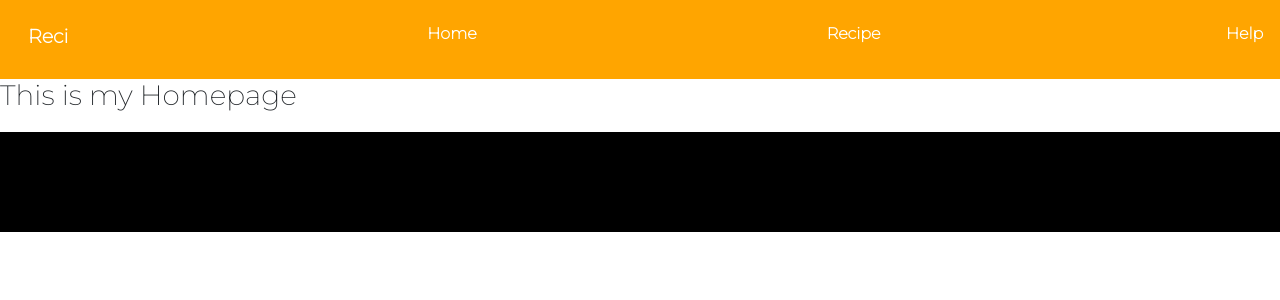
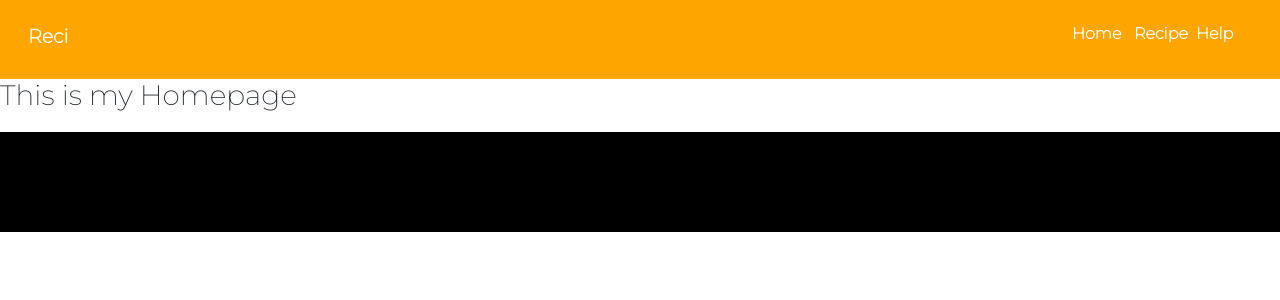
Before and after one commit to Miriam-Naomi-Anyango/Reci-Recipes, a React (Create React App) app: page / in a window 1280 px wide. Shown: the top 300 px of the page. Built offline with nearby package versions, Linux system fonts and the light colour scheme; data requests are answered from the project's data file.

Commit message:
change the navigation bar to display inline-flex

```diff
--- a/src/Components/Recipe.js
+++ b/src/Components/Recipe.js
@@ -1,4 +1,5 @@
 import React from 'react'
+import SearchBar from './SearchBar';
 
 function Recipe({dish}){
   return (
--- a/src/index.css
+++ b/src/index.css
@@ -33,7 +33,7 @@ code {
 }
 
 .navigation-items{
-  display: contents;
+  display: inline-flex;
   padding-right: 20px;
   margin-right: 10px;
   font-weight: 700;
```
Also changed, not shown: src/Components/SearchBar.js (deleted, +0 -8 lines).
